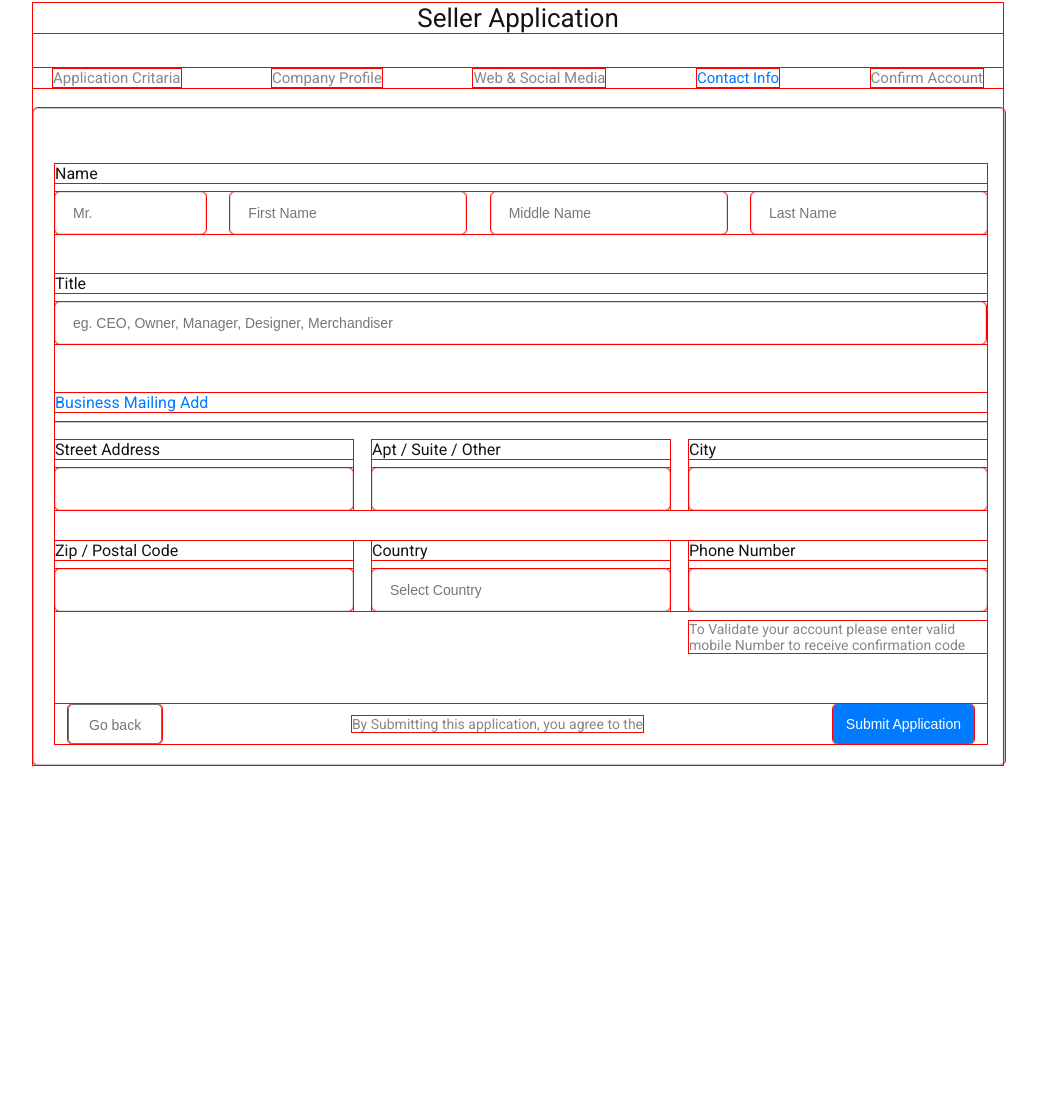
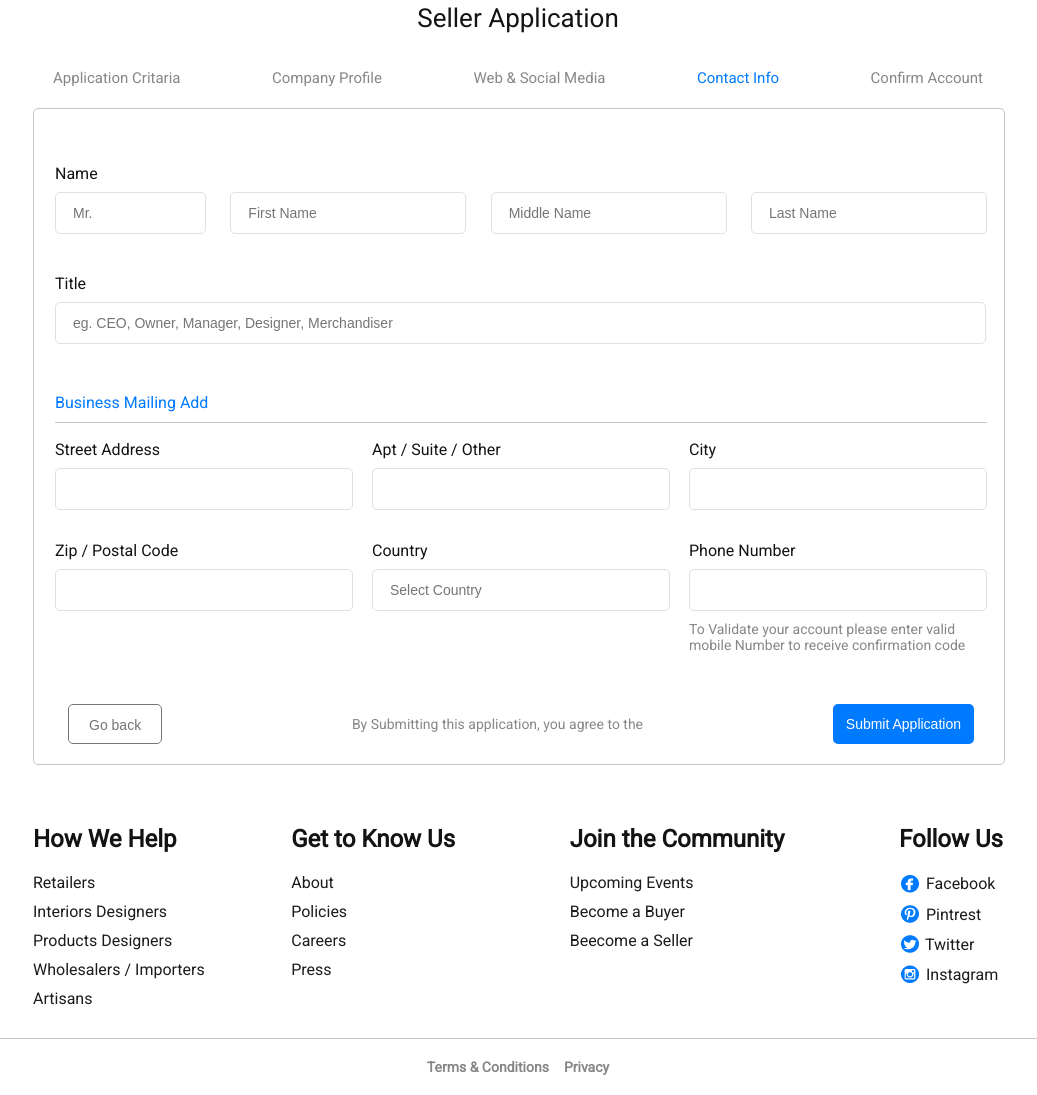
Before and after one commit to Volokhov-mda/beeInternsHW, a plain HTML site: page HW3_HTMLTask3/index.html in a window 1280 px wide. Shown: the part 199-1294 px from the top of the page, without its empty margins (122-1159 px from the left). Before the commit the page ends 1024 px from the top, so only its background shows below. Drawn offline with Linux system fonts and the light colour scheme.

Commit message:
Сверстан подвал страницы

```diff
--- a/HW3_HTMLTask3/index.html
+++ b/HW3_HTMLTask3/index.html
@@ -8,6 +8,7 @@
     <link rel="stylesheet" href="styles/header.css">
     <link rel="stylesheet" href="styles/reusableStyles.css">
     <link rel="stylesheet" href="styles/pageContent.css">
+    <link rel="stylesheet" href="styles/footer.css">
     <title>SHOPPER</title>
 </head>
 <body>
@@ -43,7 +44,7 @@
             </div>
         </div>
     </header>
-    <div class="content _center _justify_between">
+    <div class="content _center">
         <div class="title _center">Seller Application</div>
         <div class="menu_wrapper _center">
             <div class="menu">
@@ -127,5 +128,64 @@
             </div>
         </div>
     </div>
+    <footer class="_center">
+        <div class="blocks_wrapper _center _justify-between">
+            <div class="block">
+                <div class="title">How We Help</div>
+                <div class="options_wrapper">
+                    <div class="option"><a href="#">Retailers</a></div>
+                    <div class="option"><a href="#">Interiors Designers</a></div>
+                    <div class="option"><a href="#">Products Designers</a></div>
+                    <div class="option"><a href="#">Wholesalers / Importers</a></div>
+                    <div class="option"><a href="#">Artisans</a></div>
+                </div>
+            </div>
+            <div class="block">
+                <div class="title">Get to Know Us</div>
+                <div class="options_wrapper">
+                    <div class="option"><a href="#">About</a></div>
+                    <div class="option"><a href="#">Policies</a></div>
+                    <div class="option"><a href="#">Careers</a></div>
+                    <div class="option"><a href="#">Press</a></div>
+                </div>
+            </div>
+            <div class="block">
+                <div class="title">Join the Community</div>
+                <div class="options_wrapper">
+                    <div class="option"><a href="#">Upcoming Events</a></div>
+                    <div class="option"><a href="#">Become a Buyer</a></div>
+                    <div class="option"><a href="#">Beecome a Seller</a></div>
+                </div>
+            </div>
+            <div class="block">
+                <div class="title">Follow Us</div>
+                <div class="options_wrapper">
+                    <div class="option _align-center">
+                        <a href="#" class="_align-center"><img src="image/fb_icon.png" alt="FB icon"></a>
+                        <a href="#">Facebook</a>
+                    </div>
+                    <div class="option _align-center">
+                        <a href="#" class="_align-center"><img src="image/pntr_icon.png" alt="PNTR icon"></a>
+                        <a href="#">Pintrest</a>
+                    </div>
+                    <div class="option _align-center">
+                        <a href="#" class="_align-center"><img src="image/twt_icon.png" alt="TWT icon"></a>
+                        <a href="#">Twitter</a>
+                    </div>
+                    <div class="option _align-center">
+                        <a href="#" class="_align-center"><img src="image/insta_icon.png" alt="INSTA icon"></a>
+                        <a href="#">Instagram</a>
+                    </div>
+                </div>
+            </div>
+        </div>
+        <hr>
+        <div class="lower_footer _align-center">
+            <div class="links_wrapper _align-center _center">
+                <div><a href="#">Terms &amp; Conditions</a></div>
+                <div><a href="#">Privacy</a></div>
+            </div>
+        </div>
+    </footer>
 </body>
 </html>
--- /dev/null
+++ b/HW3_HTMLTask3/styles/footer.css
@@ -0,0 +1,59 @@
+/* --------------
+Подвал страницы
+-------------- */
+footer {
+    margin-bottom: 20px;
+}
+
+footer .blocks_wrapper {
+    max-width: 970px;
+}
+
+footer .title {
+    font-weight: 600;
+    font-size: 24px;
+}
+
+footer .options_wrapper {
+    position: absolute;
+
+    margin-top: 10px;
+}
+
+footer .option {
+    margin-top: 10px;
+}
+
+footer .option img {
+    margin-right: 5px;
+}
+
+footer a {
+    text-decoration: none;
+
+    color: #1C1C1B;
+}
+
+footer hr {
+    margin-top: 185px;
+
+    border: 1px solid #C6C6C5;
+    border-bottom: none;
+
+    width: 90%;
+}
+
+footer .lower_footer {
+    margin-top: 20px;
+
+    font-size: 14px;
+    font-weight: 600;
+}
+
+footer .lower_footer a {
+    color: #878786;
+}
+
+footer .lower_footer div:not(:last-child) a {
+    margin-right: 15px;
+}
--- a/HW3_HTMLTask3/styles/reusableStyles.css
+++ b/HW3_HTMLTask3/styles/reusableStyles.css
@@ -56,7 +56,7 @@ input:focus {
     margin-right: 0px;
 }
 
-.menu a:hover {
+a:hover {
     text-decoration: underline;
 }
 
--- a/HW3_HTMLTask3/styles/styles.css
+++ b/HW3_HTMLTask3/styles/styles.css
@@ -6,7 +6,3 @@ html {
 body {
     margin: 0;
 }
-
-body * {
-    outline: solid 1px red;
-}
```
Also changed, not shown: HW3_HTMLTask3/image/elements_map.png, HW3_HTMLTask3/image/fb_icon.png (added), HW3_HTMLTask3/image/insta_icon.png (added), HW3_HTMLTask3/image/pntr_icon.png (added), HW3_HTMLTask3/image/twt_icon.png (added).
